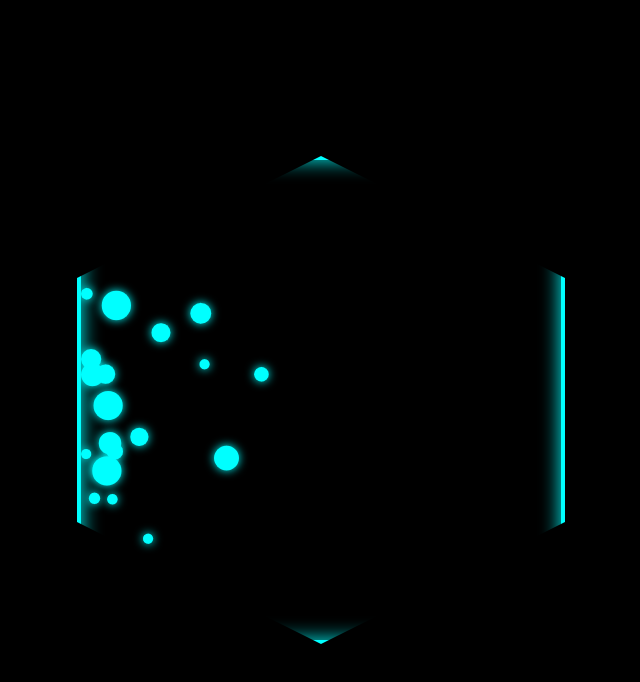
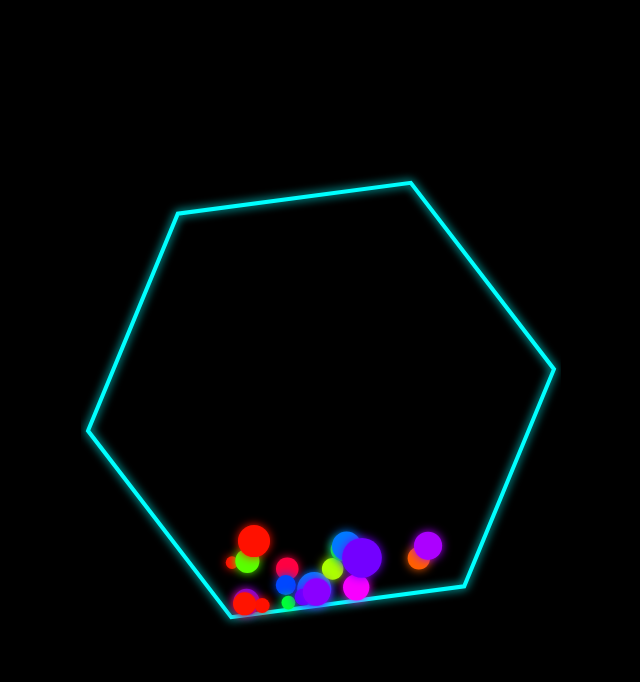
Before and after one commit to egormob/rep1, a plain HTML site: page index.html in a window 1280 px wide. Shown: the whole page, without its empty margins (319-959 px from the left). Drawn offline with Linux system fonts and the light colour scheme.

Commit message:
Fix gravity and finish hexagon faces

```diff
--- a/index.html
+++ b/index.html
@@ -15,60 +15,49 @@
       color: #fff;
       overflow: hidden;
     }
-    .hexagon {
+    canvas {
       width: 60vmin;
       height: 60vmin;
-      position: relative;
-      clip-path: polygon(25% 0%, 75% 0%, 100% 50%, 75% 100%, 25% 100%, 0% 50%);
-      border: 4px solid #0ff;
-      box-shadow: 0 0 20px #0ff, inset 0 0 20px #0ff;
-      animation: spin 20s linear infinite;
-    }
-    .hexagon canvas {
-      width: 100%;
-      height: 100%;
       display: block;
-    }
-    @keyframes spin {
-      from { transform: rotate(0deg); }
-      to { transform: rotate(360deg); }
     }
   </style>
 </head>
 <body>
-  <div class="hexagon">
-    <canvas id="scene"></canvas>
-  </div>
+  <canvas id="scene"></canvas>
   <script>
     const canvas = document.getElementById('scene');
     const ctx = canvas.getContext('2d');
 
-    const HEX_POINTS = [
-      [0.25, 0],
-      [0.75, 0],
-      [1, 0.5],
-      [0.75, 1],
-      [0.25, 1],
-      [0, 0.5]
-    ];
-
+    let w, h, cx, cy;
+    const balls = [];
     let edges = [];
-    const balls = [];
+    const baseHex = [];
+    let angle = 0;
     const gravity = 0.2;
+    const spinSpeed = 0.01;
 
     function resize() {
       const rect = canvas.getBoundingClientRect();
       canvas.width = rect.width;
       canvas.height = rect.height;
-      edges = buildEdges(rect.width, rect.height);
+      w = canvas.width;
+      h = canvas.height;
+      cx = w / 2;
+      cy = h / 2;
+      const radius = Math.min(w, h) / 2 - 5;
+      baseHex.length = 0;
+      for (let i = 0; i < 6; i++) {
+        const a = Math.PI / 3 * i;
+        baseHex.push({ x: radius * Math.cos(a), y: radius * Math.sin(a) });
+      }
+      edges = buildEdges(baseHex.map(p => ({ x: cx + p.x, y: cy + p.y })));
       balls.length = 0;
       for (let i = 0; i < 20; i++) {
-        balls.push(createBall(rect.width, rect.height));
+        balls.push(createBall());
       }
     }
 
-    function buildEdges(w, h) {
-      const pts = HEX_POINTS.map(([px, py]) => ({ x: px * w, y: py * h }));
+    function buildEdges(pts) {
       const eds = [];
       for (let i = 0; i < pts.length; i++) {
         const p1 = pts[i];
@@ -77,22 +66,23 @@
         const dy = p2.y - p1.y;
         const len = Math.hypot(dx, dy);
         const nx = dy / len;
-        const ny = -dx / len; // outward normal
+        const ny = -dx / len;
         const c = -(nx * p1.x + ny * p1.y);
         eds.push({ nx, ny, c });
       }
       return eds;
     }
 
-    function createBall(w, h) {
-      const r = 5 + Math.random() * 10;
+    function createBall() {
+      const r = 5 + Math.random() * 15;
+      const color = `hsl(${Math.random() * 360}, 100%, 50%)`;
       let x, y;
       do {
         x = Math.random() * w;
         y = Math.random() * h;
       } while (!insideHex(x, y, r));
       return {
-        x, y, r,
+        x, y, r, color,
         vx: (Math.random() - 0.5) * 4,
         vy: (Math.random() - 0.5) * 4
       };
@@ -102,8 +92,32 @@
       return edges.every(e => e.nx * x + e.ny * y + e.c <= -r);
     }
 
+    function rotatePoints() {
+      const cos = Math.cos(angle);
+      const sin = Math.sin(angle);
+      return baseHex.map(p => ({
+        x: cx + p.x * cos - p.y * sin,
+        y: cy + p.x * sin + p.y * cos
+      }));
+    }
+
     function update() {
-      ctx.clearRect(0, 0, canvas.width, canvas.height);
+      angle += spinSpeed;
+      const pts = rotatePoints();
+      edges = buildEdges(pts);
+
+      ctx.clearRect(0, 0, w, h);
+
+      ctx.beginPath();
+      ctx.moveTo(pts[0].x, pts[0].y);
+      for (let i = 1; i < pts.length; i++) ctx.lineTo(pts[i].x, pts[i].y);
+      ctx.closePath();
+      ctx.strokeStyle = '#0ff';
+      ctx.lineWidth = 4;
+      ctx.shadowColor = '#0ff';
+      ctx.shadowBlur = 10;
+      ctx.stroke();
+
       for (const b of balls) {
         b.vy += gravity;
         b.x += b.vx;
@@ -125,8 +139,8 @@
         }
         ctx.beginPath();
         ctx.arc(b.x, b.y, b.r, 0, Math.PI * 2);
-        ctx.fillStyle = '#0ff';
-        ctx.shadowColor = '#0ff';
+        ctx.fillStyle = b.color;
+        ctx.shadowColor = b.color;
         ctx.shadowBlur = 10;
         ctx.fill();
       }
```
